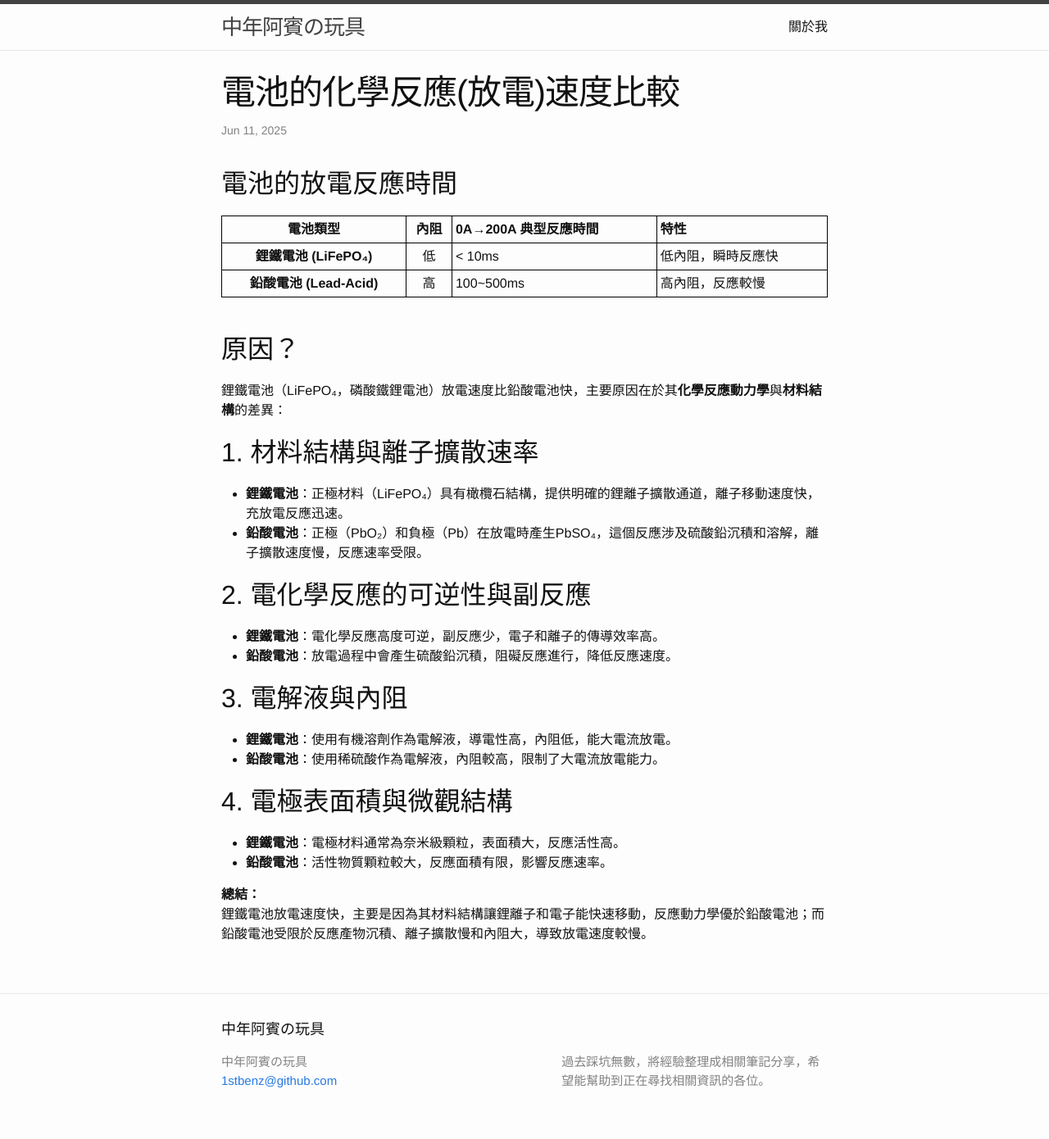
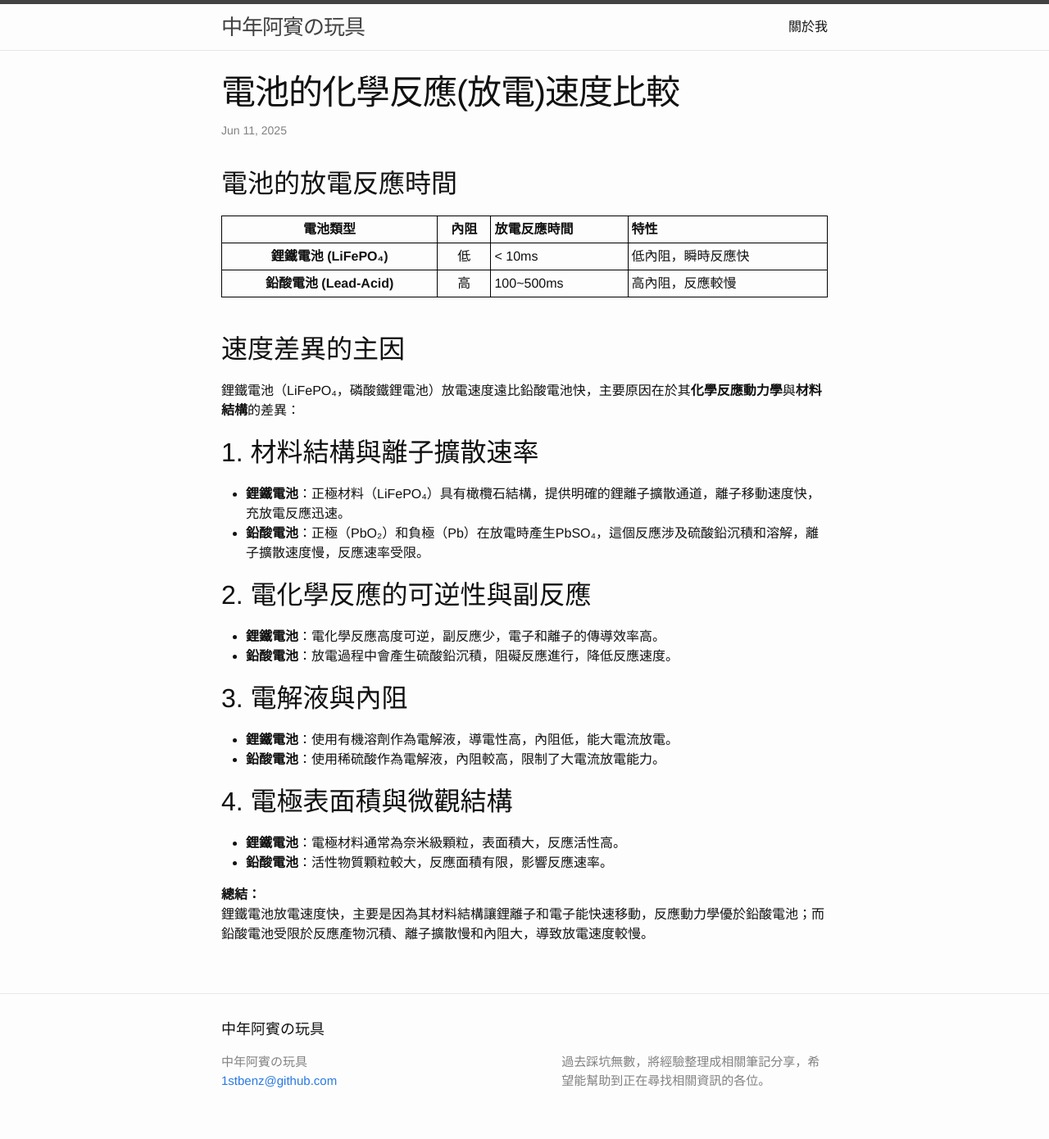
Before and after one commit to 1stbenz/1stbenz.github.io, a Jekyll site: the page built from _posts/2025-06-11-lithium-vs-lead-analysis.md, in a window 1280 px wide. Shown: the whole page at 82% size. Built offline with Jekyll 4.4.1, drawn with Linux system fonts in a browser that asks for light colours.

Commit message:
Update 2025-06-11-lithium-vs-lead-analysis.md

```diff
--- a/_posts/2025-06-11-lithium-vs-lead-analysis.md
+++ b/_posts/2025-06-11-lithium-vs-lead-analysis.md
@@ -7,15 +7,15 @@ categories: Auto
 
 ## 電池的放電反應時間
 
-| **電池類型** | **內阻** | **0A→200A 典型反應時間** | **特性** |
+| **電池類型** | **內阻** | **放電反應時間** | **特性** |
 |-------------|----------|:----------------------|:----------|
 | **鋰鐵電池 (LiFePO₄)** | 低 | < 10ms | 低內阻，瞬時反應快 |
 | **鉛酸電池 (Lead-Acid)** | 高 | 100~500ms | 高內阻，反應較慢 |
 
-  <br>
+<br>
 
-## 原因？
-鋰鐵電池（LiFePO₄，磷酸鐵鋰電池）放電速度比鉛酸電池快，主要原因在於其**化學反應動力學**與**材料結構**的差異：
+## 速度差異的主因
+鋰鐵電池（LiFePO₄，磷酸鐵鋰電池）放電速度遠比鉛酸電池快，主要原因在於其**化學反應動力學**與**材料結構**的差異：
 
 ## 1. 材料結構與離子擴散速率
 - **鋰鐵電池**：正極材料（LiFePO₄）具有橄欖石結構，提供明確的鋰離子擴散通道，離子移動速度快，充放電反應迅速。
```
